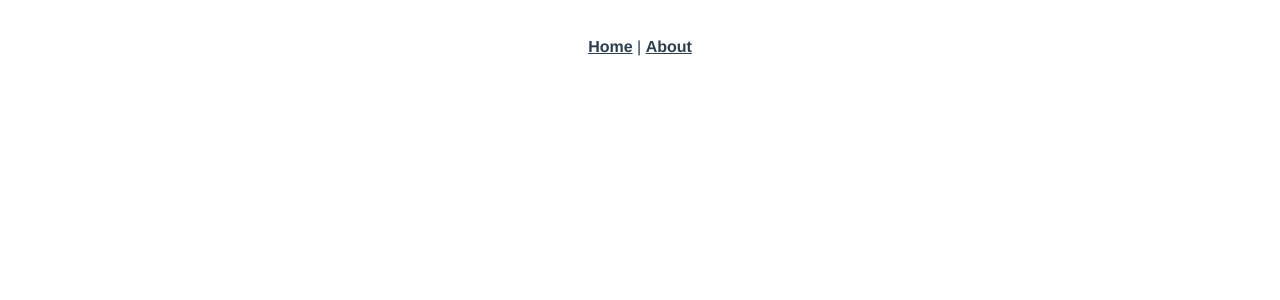
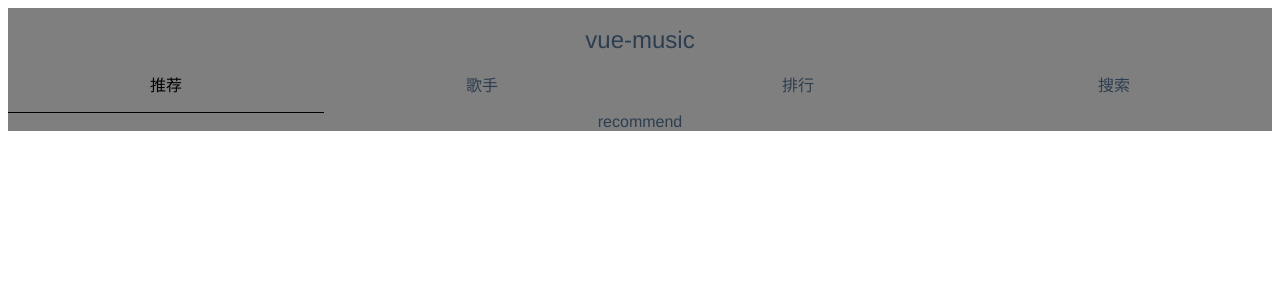
Before and after one commit to leaningzzZ/vueMusic, a Vue app: page /recommend in a window 1280 px wide. Shown: the top 300 px of the page. Built offline with nearby package versions, Linux system fonts and the light colour scheme; the HTML template or start-up script is replaced by a standard one.

Commit message:
重构基本组成

```diff
--- a/src/App.vue
+++ b/src/App.vue
@@ -1,13 +1,26 @@
 <template>
   <div id="app">
-    <div id="nav">
+    <my-header></my-header>
+    <my-tab></my-tab>
+    <router-view/>
+    <!-- <div id="nav">
       <router-link to="/">Home</router-link> |
       <router-link to="/about">About</router-link>
     </div>
-    <router-view/>
+    <router-view/> -->
+
   </div>
 </template>
-
+<script>
+import MyHeader from "./components/header/header"
+import MyTab from "./components/tab/tab"
+export default {
+  components:{
+    MyHeader,
+    MyTab
+  }
+}
+</script>
 <style>
 #app {
   font-family: 'Avenir', Helvetica, Arial, sans-serif;
@@ -15,6 +28,7 @@
   -moz-osx-font-smoothing: grayscale;
   text-align: center;
   color: #2c3e50;
+  background:rgba(0, 0, 0, 0.5)
 }
 #nav {
   padding: 30px;
--- /dev/null
+++ b/src/components/header/header.vue
@@ -0,0 +1,17 @@
+<template>
+    <div class="container">
+        vue-music
+    </div>
+</template>
+<script>
+export default {
+
+}
+</script>
+<style>
+.container{
+    height: 8vh;
+    font-size:24px;
+    line-height: 8vh
+}
+</style>
--- /dev/null
+++ b/src/components/rank/rank.vue
@@ -0,0 +1,3 @@
+<template>
+    <div>rank</div>
+</template>
--- /dev/null
+++ b/src/components/recommend/recommend.vue
@@ -0,0 +1,3 @@
+<template>
+    <div>recommend</div>
+</template>
--- /dev/null
+++ b/src/components/search/search.vue
@@ -0,0 +1,5 @@
+<template>
+    <div>
+        search
+    </div>
+</template>
--- /dev/null
+++ b/src/components/singer/singer.vue
@@ -0,0 +1,5 @@
+<template>
+    <div>
+        singer
+    </div>
+</template>
--- /dev/null
+++ b/src/components/tab/tab.vue
@@ -0,0 +1,35 @@
+<template>
+    <div class="tabs">
+        <router-link  tag="div" class="tab-item" active-class="active" to="/recommend">
+            <span class="tab-link">推荐</span>
+        </router-link>
+        <router-link  tag="div" class="tab-item" active-class="active" to="/singer">
+            <span class="tab-link">歌手</span>
+        </router-link>
+        <router-link  tag="div" class="tab-item" active-class="active" to="/rank">
+            <span class="tab-link">排行</span>
+        </router-link>
+        <router-link  tag="div" class="tab-item" active-class="active" to="/search">
+            <span class="tab-link">搜索 </span>
+        </router-link>
+    </div>
+</template>
+<script>
+export default {
+
+}
+
+</script>
+<style>
+.tabs{
+    display: flex
+}
+.tab-item{
+    flex-grow:1;
+    height: 5vh;
+}
+.active{
+    color:black;
+    border-bottom:1px solid black
+}
+</style>
--- a/src/router.js
+++ b/src/router.js
@@ -1,7 +1,9 @@
 import Vue from 'vue'
 import Router from 'vue-router'
-import Home from './views/Home.vue'
-
+import recommend from "./components/recommend/recommend"
+import singer from "./components/singer/singer"
+import search from "./components/search/search"
+import rank from "./components/rank/rank"
 Vue.use(Router)
 
 export default new Router({
@@ -10,16 +12,28 @@ export default new Router({
   routes: [
     {
       path: '/',
-      name: 'home',
-      component: Home
+      redirect: "recommend"//根目录跳转到recommend下
     },
     {
-      path: '/about',
-      name: 'about',
-      // route level code-splitting
-      // this generates a separate chunk (about.[hash].js) for this route
-      // which is lazy-loaded when the route is visited.
-      component: () => import(/* webpackChunkName: "about" */ './views/About.vue')
+      path:"/singer",
+      name:"singer",
+      component:singer
+    },
+    {
+      path:"/search",
+      name:"search",
+      component:search
+    },
+    {
+      path:"/rank",
+      name:"rank",
+      component:rank
+    },
+    {
+      path:"/recommend",
+      name:"recommend",
+      component:recommend
     }
+
   ]
 })
```
